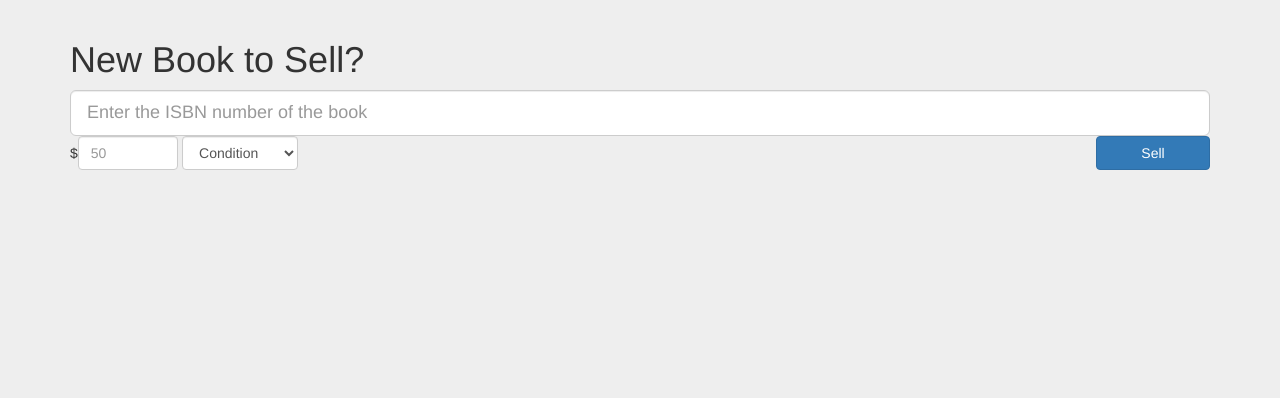
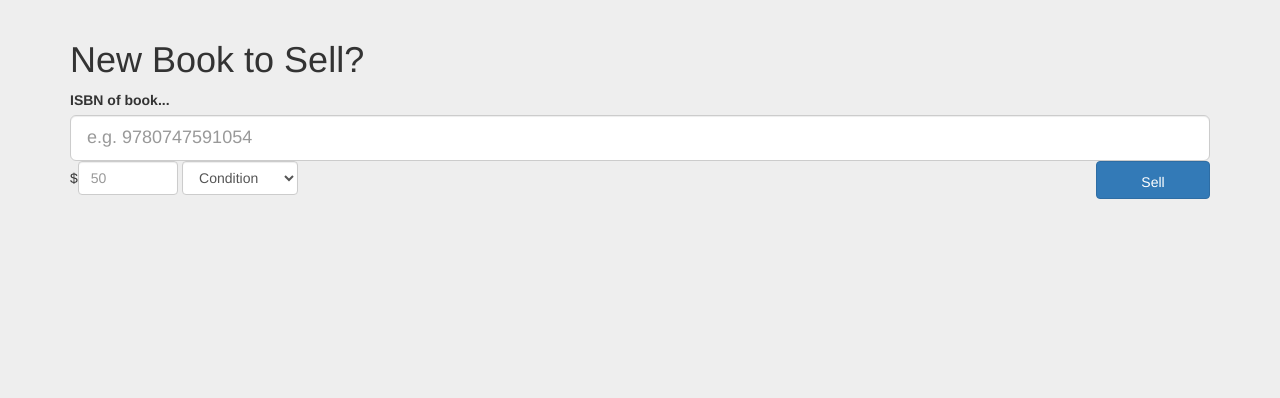
Before and after one commit to ghostling/textbook, a Python web app: template templates/sell.html in a window 1280 px wide. Shown: the part 54-452 px from the top of the page. Run offline with Jinja, Linux system fonts and the light colour scheme; the template is opened without the code that fills it, so the values that code supplies are empty; some libraries are stand-ins or nearby versions.

Commit message:
Consistency improvements...

```diff
--- a/static/style.css
+++ b/static/style.css
@@ -56,6 +56,7 @@ body {
   width: 100%;
 }
 #sell {
+  padding-top: 10px;
   width: 10%;
   float: right;
 }
--- a/templates/buy.html
+++ b/templates/buy.html
@@ -5,9 +5,9 @@
   <h1>What are you looking for?</h1>
   <form method="post">
     <div class="form-group">
-        <label class="control-label">Course</label>
+        <label class="control-label">Course of Book...</label>
         <div class="controls">
-            <input type="text" name="course" class="form-control" value="{{course}}">
+            <input type="text" name="course" class="form-control input-lg" value="{{course}}" placeholder="e.g. Introduction to Economics">
         </div>
     </div>
   </form>
--- a/templates/sell.html
+++ b/templates/sell.html
@@ -3,7 +3,8 @@
 {% block content %}
 <h1>New Book to Sell?</h1>
 <form method="post">
-    <input type="text" name="isbn" class="form-control pull-left input-lg" placeholder="Enter the ISBN number of the book">
+    <label class="control-label">ISBN of book...</label>
+    <input type="text" name="isbn" class="form-control pull-left input-lg" placeholder="e.g. 9780747591054">
   <div class="pull-left">
       $<input type="number" step="any" name="price" class="form-control" placeholder="50">
       <select name="condition" class="form-control">
```
